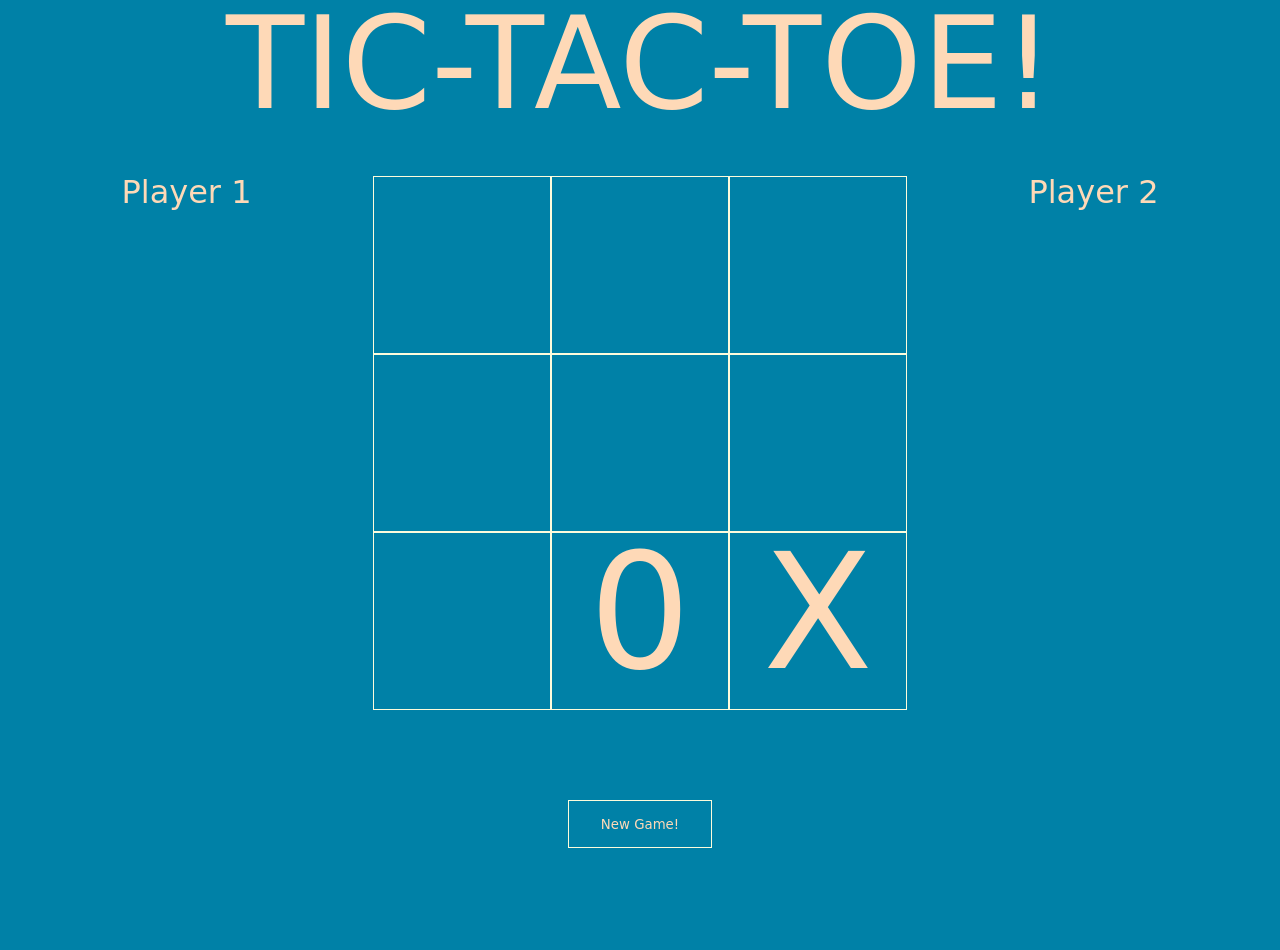
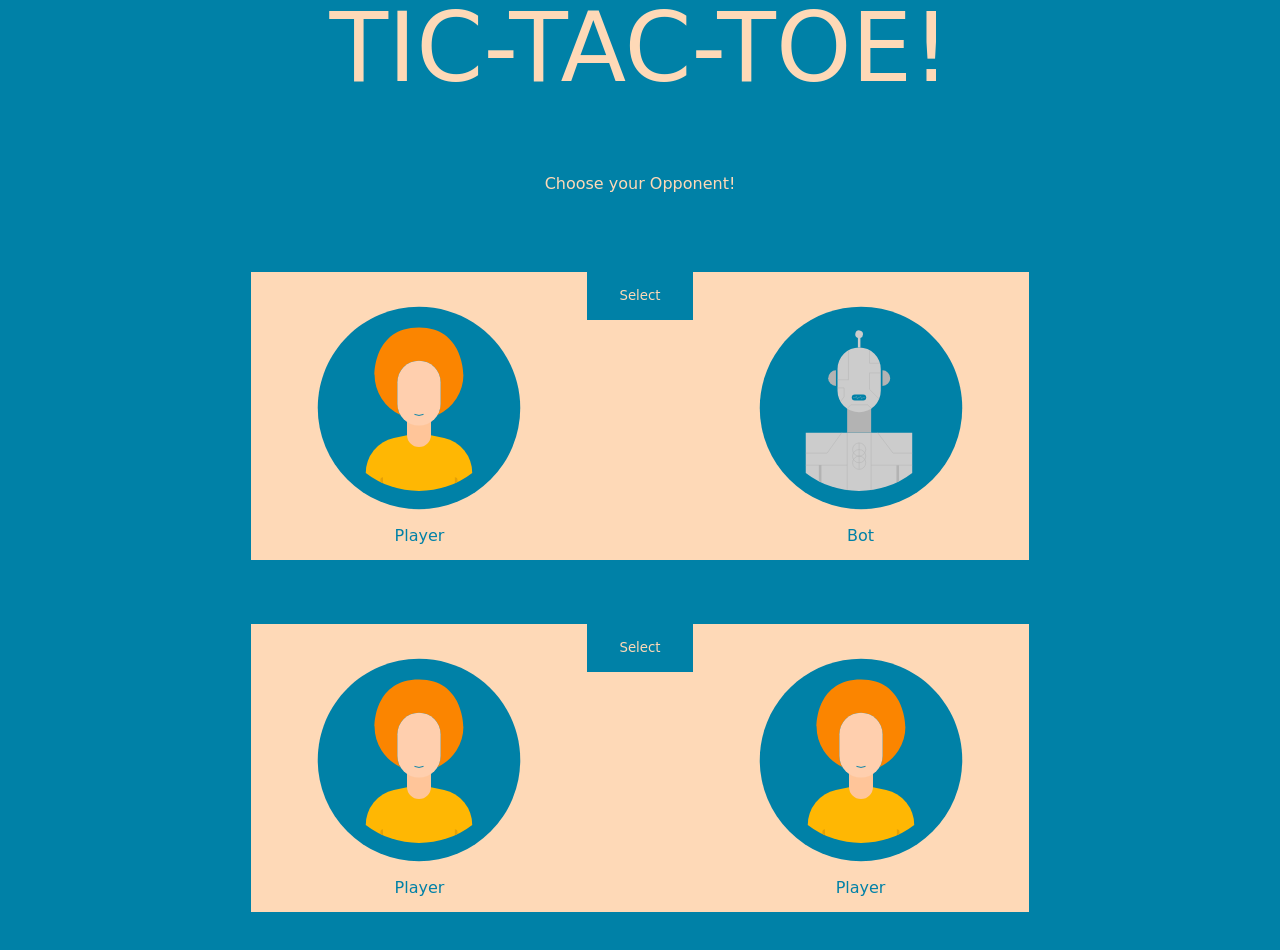
Before and after one commit to NwosuKenechukwu/Tic-Tac-Foes, a plain HTML site: page index.html in a window 1280 px wide. Before the commit the page ends 848 px from the top, so only its background shows below. Drawn offline with Linux system fonts and the light colour scheme; a web font is replaced by a local one.

Commit message:
Removed Gameboard.Added Player Select Screen.
Removed Gameboard to set up player select screen. Added Styling for options. Adjusted general styling

```diff
--- a/index.html
+++ b/index.html
@@ -16,11 +16,24 @@
   </head>
   <body>
     <nav>TIC-TAC-TOE!</nav>
-
-    <div class="players"></div>
-
-    <div class="game-area">
-      <h2 class="player player1">Player 1</h2>
+    <div class="player-select">
+      <p class="select-text">Choose your Opponent!</p>
+      <div class="player-vs-bot select-card">
+        <p><img src="/img/Face-01.svg" alt="Player Icon" />Player</p>
+        <button class="ttt-button select-button">Select</button>
+        <p><img src="/img/AI-01.svg" alt="Bot Icon" />Bot</p>
+      </div>
+      <div class="player-vs-player select-card">
+        <p><img src="/img/Face-01.svg" alt="Player Icon" />Player</p>
+        <button class="ttt-button select-button">Select</button>
+        <p><img src="/img/Face-01.svg" alt="Player Icon" />Player</p>
+      </div>
+    </div>
+    <!-- <div class="game-area">
+      <div class="player">
+        <h2 class="player-name">Player 1</h2>
+        <button class="ttt-button">Change Name</button>
+      </div>
       <div class="board-container">
         <div class="row">
           <div class="grid"></div>
@@ -34,12 +47,15 @@
         </div>
         <div class="row">
           <div class="grid"></div>
-          <div class="grid">0</div>
-          <div class="grid">X</div>
+          <div class="grid"></div>
+          <div class="grid"></div>
         </div>
       </div>
-      <h2 class="player player2">Player 2</h2>
-      <button class="new-game">New Game!</button>
-    </div>
+      <div class="player">
+        <h2 class="player-name">Player 2</h2>
+        <button class="ttt-button">Change Name</button>
+      </div>
+      <button class="ttt-button new-game">New Game!</button>
+    </div> -->
   </body>
 </html>
--- a/style.css
+++ b/style.css
@@ -136,16 +136,43 @@ body {
   background-color: #0081a7;
   color: #fed9b7;
   font-family: "Unbounded", cursive;
+  overflow: hidden;
 }
 
 nav {
-  font-size: 8rem;
+  font-size: 6rem;
   text-align: center;
-  margin-bottom: 3rem;
+  margin-bottom: 5rem;
 }
 
-.player {
-  font-size: 2rem;
+.select-text {
+  margin-bottom: 5rem;
+}
+
+.player-select {
+  display: flex;
+  flex-direction: column;
+  align-items: center;
+}
+
+.select-card {
+  display: flex;
+  justify-content: center;
+  background-color: #fed9b7;
+  color: #0081a7;
+  width: auto;
+  margin-bottom: 4rem;
+}
+
+.select-card p {
+  display: flex;
+  flex-direction: column;
+  align-items: center;
+  margin: 1rem 3rem 1rem 3rem;
+}
+
+.select-card img {
+  width: 15rem;
 }
 
 .game-area {
@@ -159,6 +186,36 @@ nav {
   flex-grow: 0;
 }
 
+.ttt-button {
+  height: 3rem;
+  font-family: "Unbounded", cursive;
+  background-color: #0081a7;
+  border: #fdfcdc 1px solid;
+  color: #fed9b7;
+  cursor: pointer;
+  padding: 0.3rem 2rem;
+  transition: background-color 0.3s, padding 0s, color 0.3s;
+}
+
+.ttt-button:hover {
+  background-color: #fed9b7;
+  color: #0081a7;
+}
+
+.select-button {
+  background-color: #fed9b7;
+  border: #0081a7 1px solid;
+  border-top: none;
+  border-right: none;
+  border-left: none;
+  color: #0081a7;
+}
+
+.select-button {
+  background-color: #0081a7;
+  color: #fed9b7;
+}
+
 .new-game {
   height: 3rem;
   font-family: "Unbounded", cursive;
@@ -169,12 +226,17 @@ nav {
   padding: 0.3rem 2rem;
   transition: background-color 0.3s, padding 0s, color 0.3s;
   position: absolute;
-  bottom: -3rem;
+  bottom: 3rem;
 }
 
-.new-game:hover {
-  background-color: #fed9b7;
-  color: #0081a7;
+.player {
+  display: flex;
+  flex-direction: column;
+  align-items: center;
+}
+
+.player-name {
+  margin-bottom: 3rem;
 }
 
 .row {
```
Also changed, not shown: img/AI-01.svg (added), img/Face-01.svg (added).
